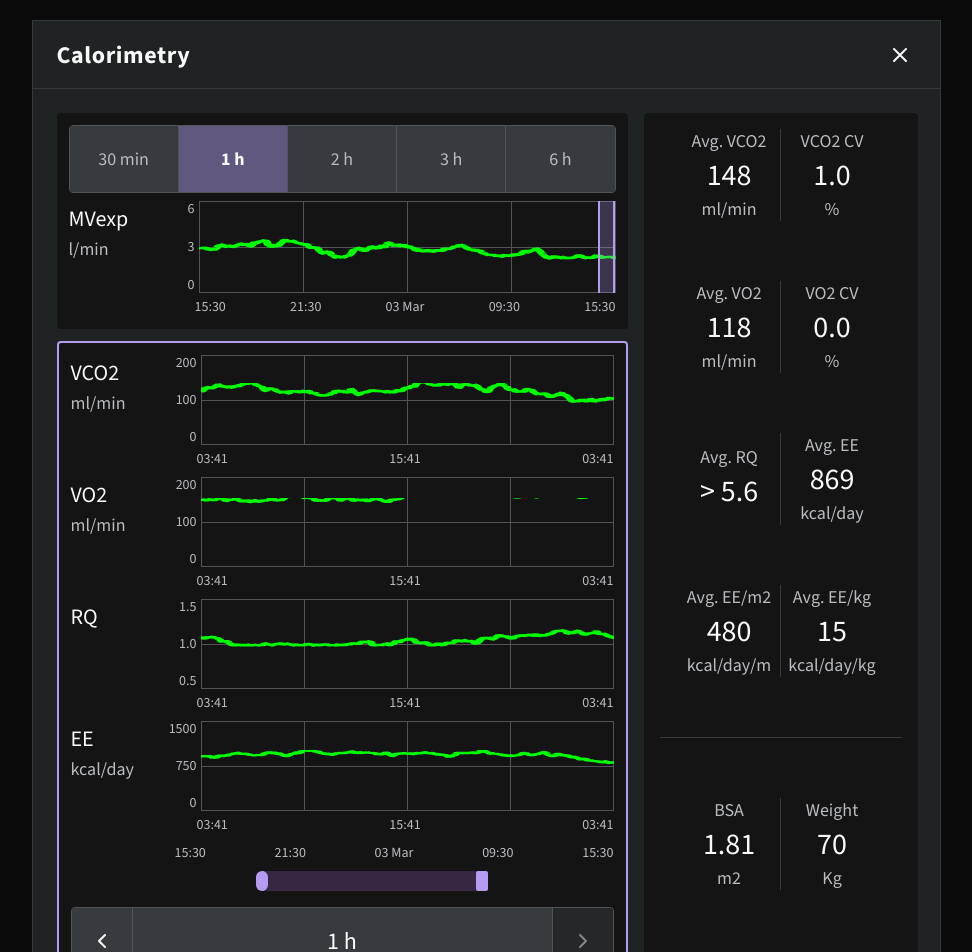
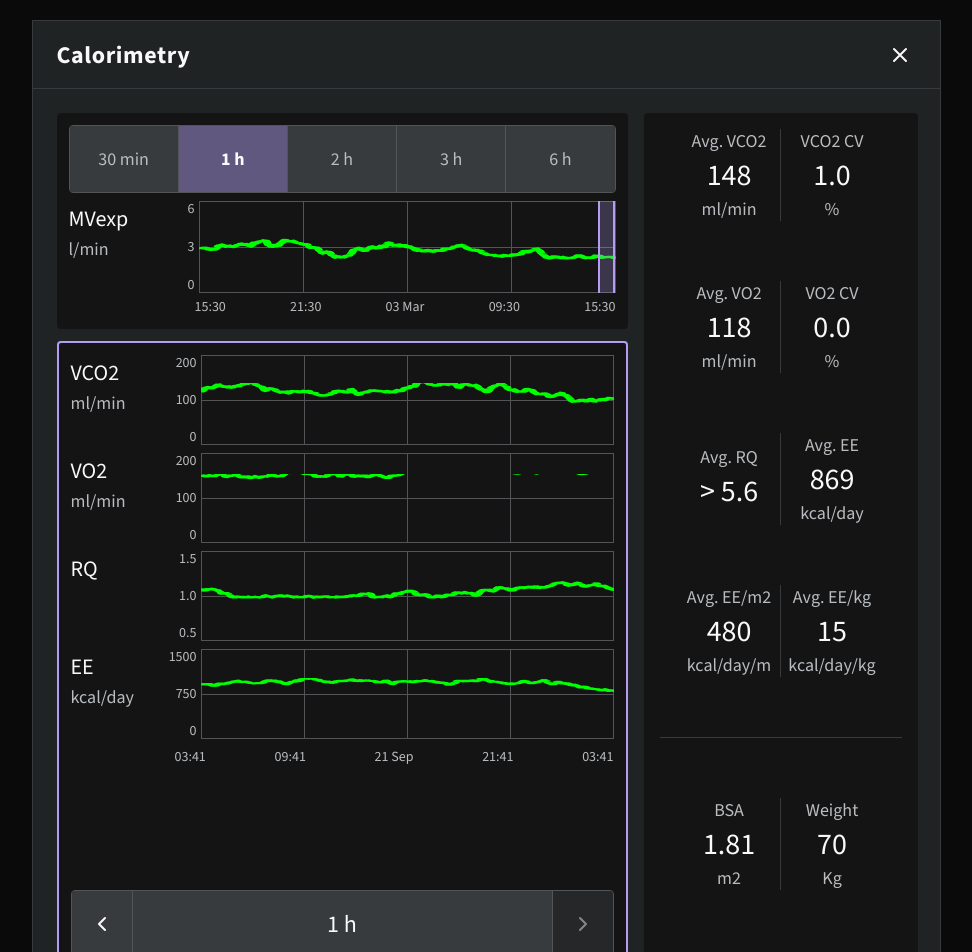
Before and after one commit to kevinhsu525/calorimetry-prototype, a React (Vite) app: page / in a window 1280 px wide. Shown: the top 952 px of the page, without its empty margins (154-1126 px from the left). Built offline with nearby package versions, Linux system fonts and the light colour scheme; the HTML template or start-up script is replaced by a standard one.

Commit message:
fix: remove time slider, keep only dynamic time labels
- Remove visual selector indicator (slider) from DynamicTimeAxis
- Time labels now dynamically reflect the selected time window
- Labels update when selector position changes

```diff
--- a/src/App.tsx
+++ b/src/App.tsx
@@ -1,10 +1,11 @@
 import React, { useState, useMemo } from 'react';
 import Header from './components/Header';
 import TimeRangeButtons from './components/TimeRangeButtons';
-import Chart, { generateTimeLabels } from './components/Chart';
+import Chart from './components/Chart';
 import Readings from './components/Readings';
 import Spinbox from './components/Spinbox';
 import TimeWindowSelector from './components/TimeWindowSelector';
+import DynamicTimeAxis from './components/DynamicTimeAxis';
 import {
   timeRangeToMinutes,
   calculateSelectorWidth,
@@ -43,11 +44,6 @@ const App: React.FC = () => {
     });
     return paths;
   }, [windowStart, windowEnd, selectedTimeRange]);
-
-  // Generate dynamic time labels for sub-charts
-  const subChartTimeLabels = useMemo(() => {
-    return generateTimeLabels(windowStart, windowEnd);
-  }, [windowStart, windowEnd]);
 
   const handleTimeRangeChange = (value: string) => {
     setSelectedTimeRange(value);
@@ -115,27 +111,13 @@ const App: React.FC = () => {
                     minValue={meta.minValue}
                     pathData={subChartPaths[title]}
                     viewBoxHeight={meta.viewBoxHeight}
-                    showTimeLabels
-                    timeLabels={subChartTimeLabels}
                   />
                 );
               })}
 
-              {/* Time Range Picker Area */}
+              {/* Time Range Picker Area - Dynamic Time Axis */}
               <div className="flex flex-col gap-2 pl-[104px] shrink-0">
-                <div className="flex justify-between text-[#babdc0] text-sm">
-                  <span>15:30</span>
-                  <span>21:30</span>
-                  <span>03 Mar</span>
-                  <span>09:30</span>
-                  <span>15:30</span>
-                </div>
-
-                <div className="relative h-[20px] flex items-center">
-                  <div className="absolute left-[20%] right-[30%] h-full bg-[rgba(190,119,243,0.2)] border-x-2 border-[#b39cf1] rounded-sm" />
-                  <div className="absolute left-[20%] top-1/2 -translate-x-1/2 -translate-y-1/2 w-3 h-5 bg-[#b39cf1] rounded-full" />
-                  <div className="absolute right-[30%] top-1/2 translate-x-1/2 -translate-y-1/2 w-3 h-5 bg-[#b39cf1] rounded-sm" />
-                </div>
+                <DynamicTimeAxis windowStart={windowStart} windowEnd={windowEnd} />
               </div>
 
               {/* Flex spacer to push Spinbox to bottom */}
--- /dev/null
+++ b/src/components/DynamicTimeAxis.tsx
@@ -0,0 +1,48 @@
+import React from 'react';
+
+interface DynamicTimeAxisProps {
+  windowStart: number; // 0-100
+  windowEnd: number;   // 0-100
+}
+
+function formatDateTime(date: Date): string {
+  const hours = date.getHours().toString().padStart(2, '0');
+  const minutes = date.getMinutes().toString().padStart(2, '0');
+  return `${hours}:${minutes}`;
+}
+
+function formatShortDate(date: Date): string {
+  const day = date.getDate();
+  const monthNames = ['Jan', 'Feb', 'Mar', 'Apr', 'May', 'Jun', 'Jul', 'Aug', 'Sep', 'Oct', 'Nov', 'Dec'];
+  const month = monthNames[date.getMonth()];
+  return `${day} ${month}`;
+}
+
+const DynamicTimeAxis: React.FC<DynamicTimeAxisProps> = ({ windowStart, windowEnd }) => {
+  // Calculate times based on 24h window
+  const now = new Date();
+  const totalMs = 24 * 60 * 60 * 1000; // 24 hours in ms
+  const baseTime = new Date(now.getTime() - totalMs);
+
+  // Calculate 5 time points based on selector position (windowStart to windowEnd)
+  const timePoints = [0, 0.25, 0.5, 0.75, 1].map(fraction => {
+    const percent = windowStart + fraction * (windowEnd - windowStart);
+    const time = new Date(baseTime.getTime() + (percent / 100) * totalMs);
+    return time;
+  });
+
+  return (
+    <div className="flex flex-col gap-1">
+      {/* Time labels */}
+      <div className="flex justify-between text-[#babdc0] text-sm">
+        {timePoints.map((time, index) => (
+          <span key={index} className="leading-5">
+            {index === 2 ? formatShortDate(time) : formatDateTime(time)}
+          </span>
+        ))}
+      </div>
+    </div>
+  );
+};
+
+export default DynamicTimeAxis;
```
